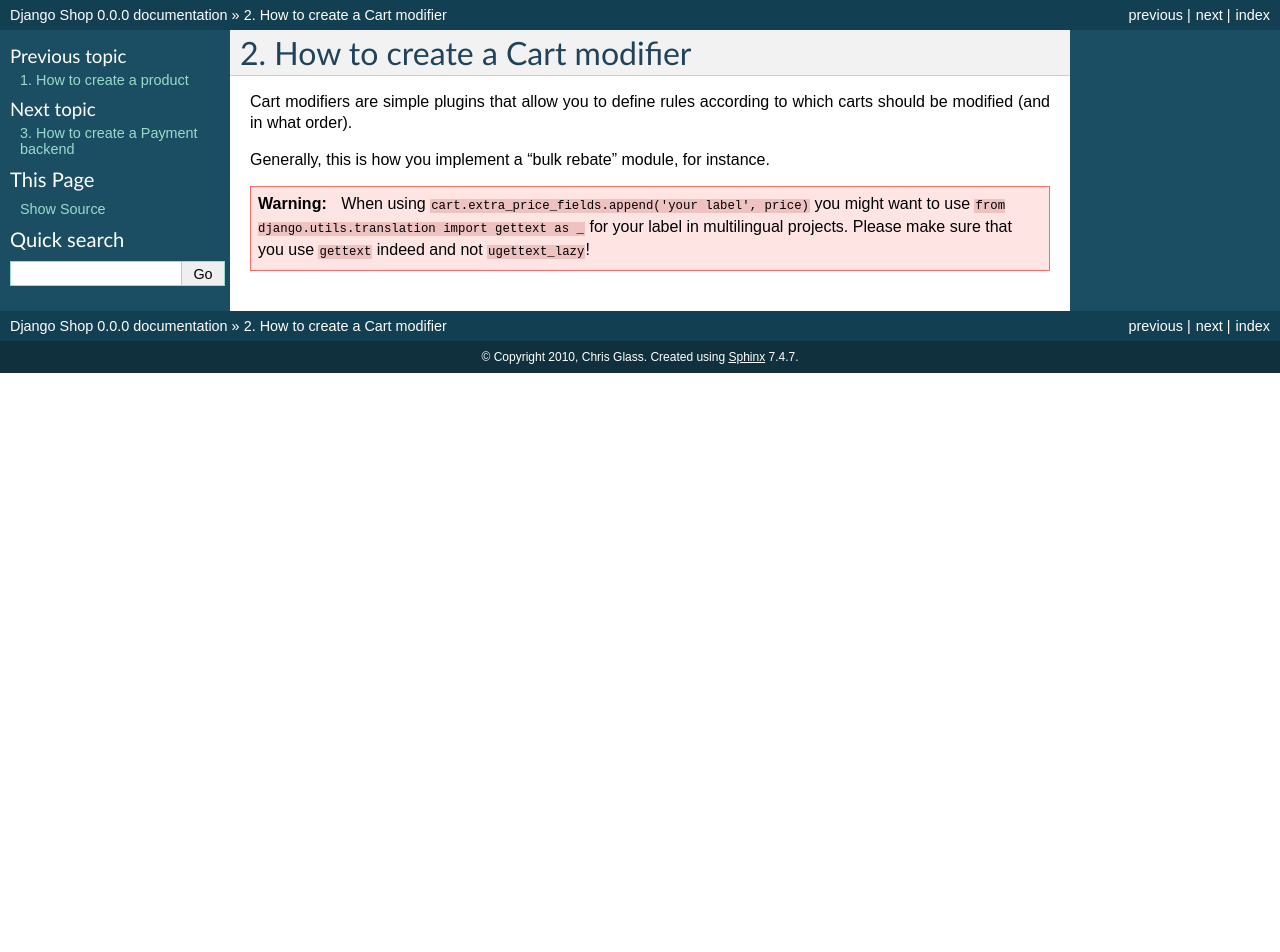
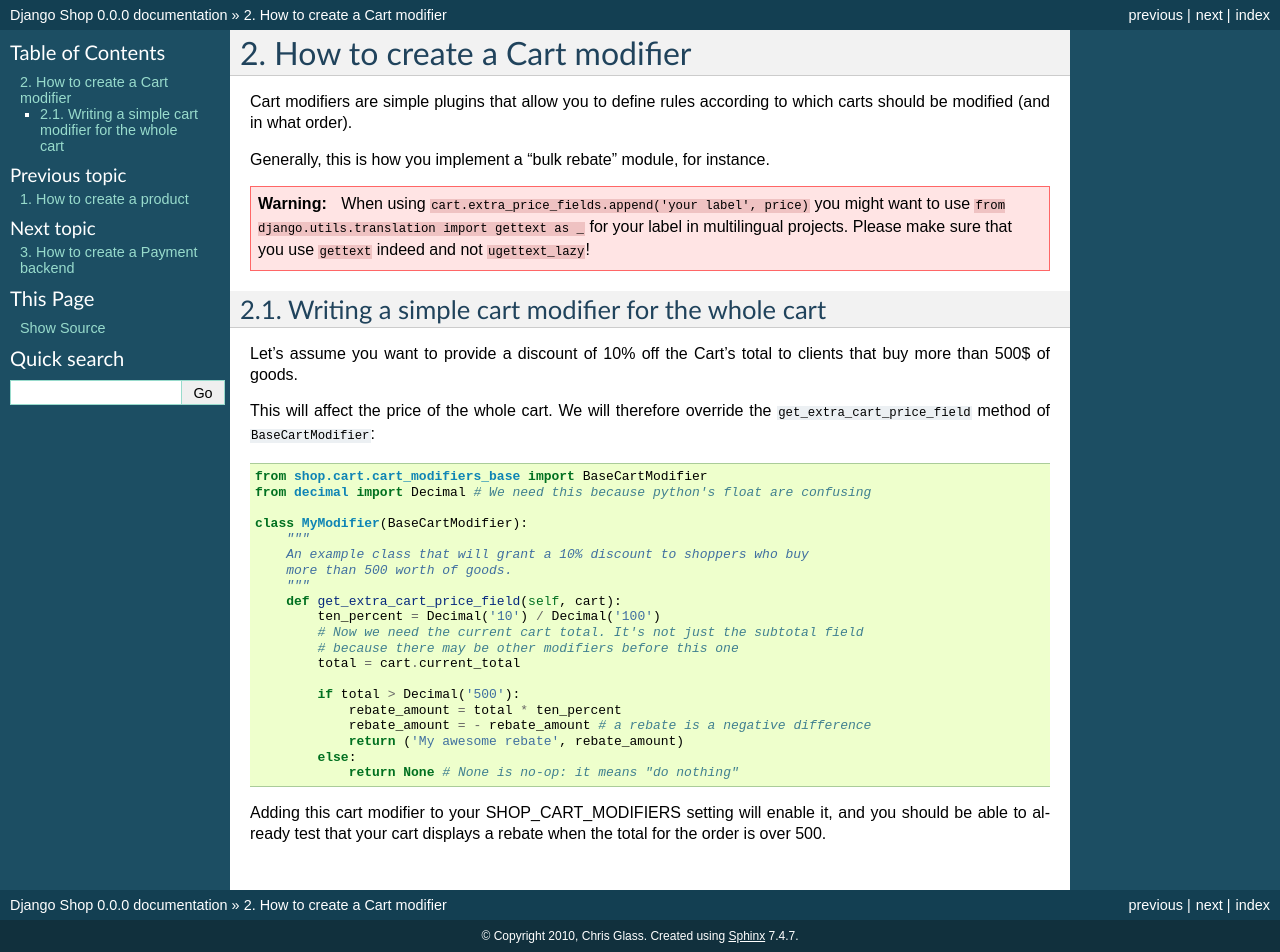
Before and after one commit to ShanWangdev1/django-shop, a Sphinx documentation site: the page built from docs/howto/how-to-cart-mod.rst, in a window 1280 px wide. Built offline with Sphinx 7.4.7, drawn with Linux system fonts in a browser that asks for light colours; before the commit the page ends 900 px from its top, so only the background shows below that.

Commit message:
Added some documentation on cart modifiers

```diff
--- a/docs/howto/how-to-cart-mod.rst
+++ b/docs/howto/how-to-cart-mod.rst
@@ -12,3 +12,37 @@ Generally, this is how you implement a "bulk rebate" module, for instance.
    want to use ``from django.utils.translation import gettext as _`` for your
    label in multilingual projects. Please make sure that you use ``gettext``
    indeed and not ``ugettext_lazy``!
+
+Writing a simple cart modifier for the whole cart
+==================================================
+
+Let's assume you want to provide a discount of 10% off the Cart's total to
+clients that buy more than 500$ of goods.
+
+This will affect the price of the whole cart. We will therefore override the
+``get_extra_cart_price_field`` method of ``BaseCartModifier``::
+
+    from shop.cart.cart_modifiers_base import BaseCartModifier
+    from decimal import Decimal # We need this because python's float are confusing
+
+    class MyModifier(BaseCartModifier):
+        """
+        An example class that will grant a 10% discount to shoppers who buy
+        more than 500 worth of goods.
+        """
+        def get_extra_cart_price_field(self, cart):
+            ten_percent = Decimal('10') / Decimal('100')
+            # Now we need the current cart total. It's not just the subtotal field
+            # because there may be other modifiers before this one
+            total = cart.current_total
+
+            if total > Decimal('500'):
+                rebate_amount = total * ten_percent
+                rebate_amount = - rebate_amount # a rebate is a negative difference
+                return ('My awesome rebate', rebate_amount)
+            else:
+                return None # None is no-op: it means "do nothing"
+
+Adding this cart modifier to your SHOP_CART_MODIFIERS setting will enable it, and
+you should be able to already test that your cart displays a rebate when the
+total for the order is over 500.
```
